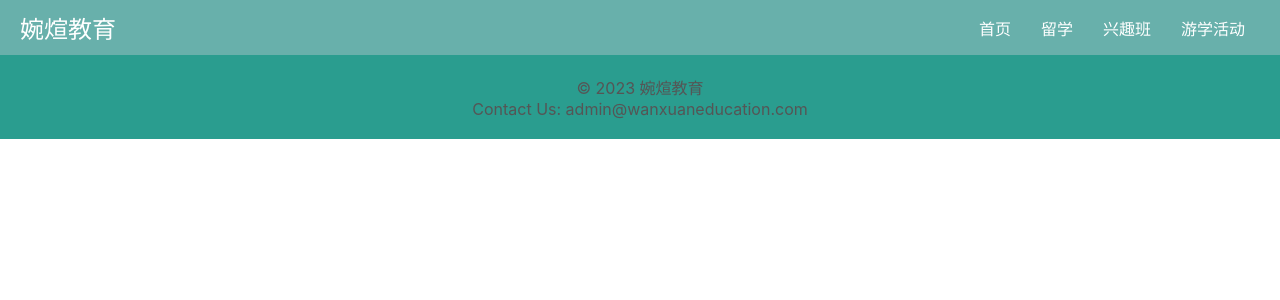
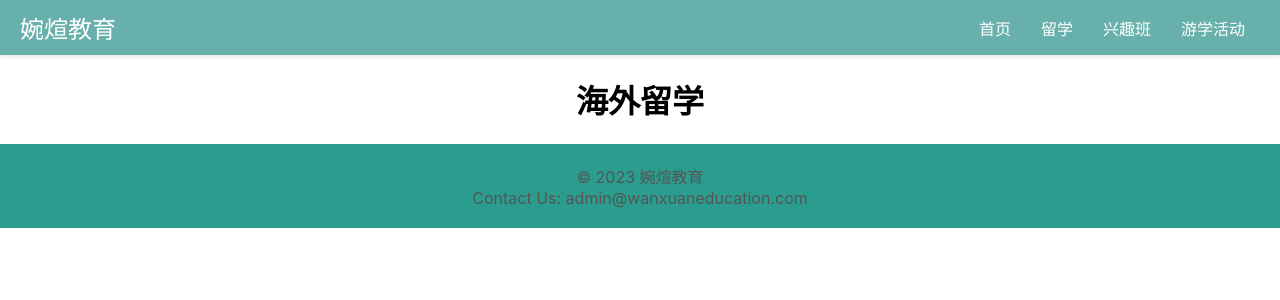
Before and after one commit to hunglun/wanxuan-website, a React (Create React App) app: page / in a window 1280 px wide. Both pictures are taken after a click on the item "留学". Shown: the top 300 px of the page. Built offline with nearby package versions, Linux system fonts and the light colour scheme.

Commit message:
added 2 more placeholder pages

```diff
--- a/src/App.js
+++ b/src/App.js
@@ -9,6 +9,8 @@ import Footer from './components/Footer'
 // import Services from './components/Services'
 import HeroSection from './components/HeroSection';
 import ActivityMenu  from './components/ActivityMenu';
+import EnrichmentCourse from './components/EnrichmentCourse';
+import OverseasStudies from './components/OverseasStudies';
 import  { useState } from 'react';
 function App() {
 // Create a boolean state with default value as true or false, as you prefer
@@ -20,8 +22,9 @@ const [selectedPage, setSelectedPage] = useState(0);
     <Header selectPage={(n) => setSelectedPage(n)} />
 
     {/* Conditionally render ActivityMenu based on the state */}
+      {selectedPage === 3 && <OverseasStudies />}
+      {selectedPage === 2 && <EnrichmentCourse />}
       {selectedPage === 1 && <ActivityMenu />}
-
       {selectedPage === 0 && <HeroSection />}
       <Footer />
       <div style={{ display: 'none' }}>
--- a/src/components/ActivityMenu.js
+++ b/src/components/ActivityMenu.js
@@ -5,7 +5,7 @@ import './ActivityMenu.css';
 function ActivityMenu() {
   return (
     <div>
-      <h1>活动菜单</h1>
+      <h1>游学活动菜单</h1>
       <ul>
         {attractions.map((attraction, index) => (
           <li key={index}>
--- /dev/null
+++ b/src/components/EnrichmentCourse.js
@@ -0,0 +1,12 @@
+// ActivityMenu.js
+import React from 'react';
+
+function EnrichmentCourse() {
+  return (
+    <div>
+      <h1>兴趣班</h1>
+    </div>
+  );
+}
+
+export default EnrichmentCourse;
--- /dev/null
+++ b/src/components/OverseasStudies.js
@@ -0,0 +1,12 @@
+// ActivityMenu.js
+import React from 'react';
+
+function OverseasStudies() {
+  return (
+    <div>
+      <h1>海外留学</h1>
+    </div>
+  );
+}
+
+export default OverseasStudies;
```
